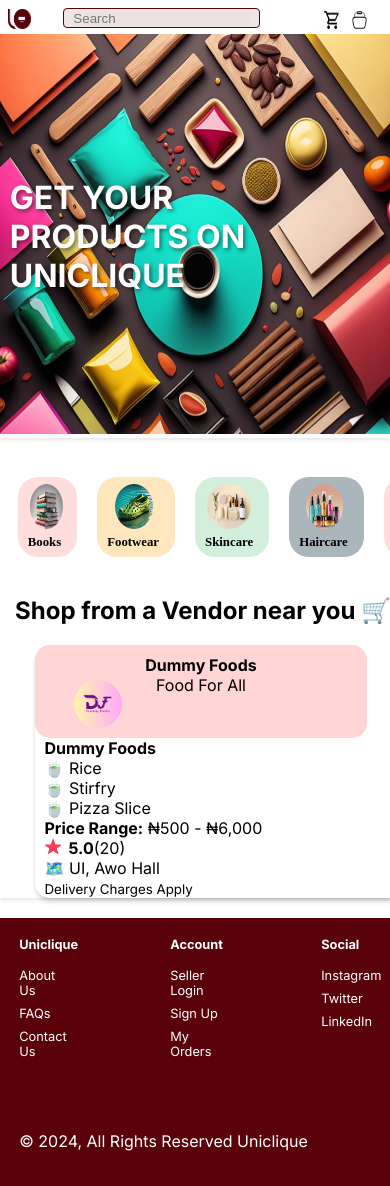
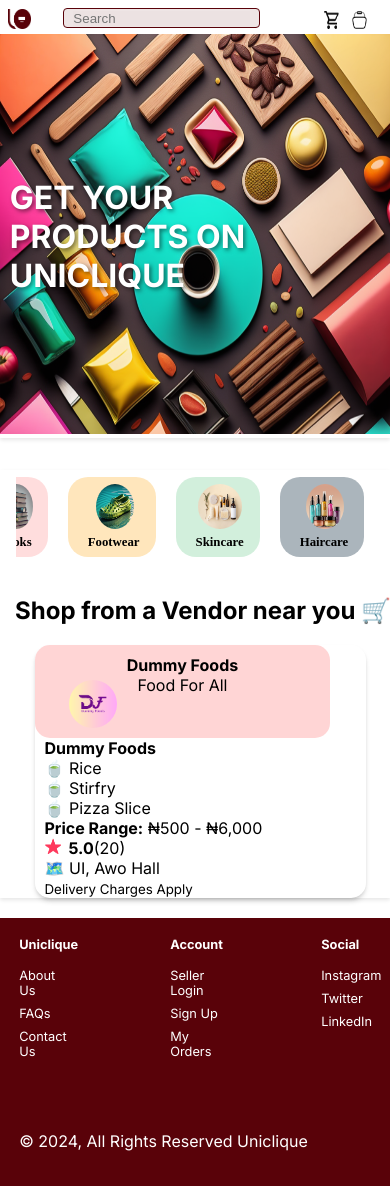
Before and after one commit to Oyinade003/Product-Page, a React (Vite) app in the folder product_page/: page / in a window 390 px wide. Built offline with nearby package versions, Linux system fonts and the light colour scheme.

Commit message:
redesign

```diff
--- a/product_page/src/styles/MainContent.module.css
+++ b/product_page/src/styles/MainContent.module.css
@@ -132,16 +132,15 @@
 
   @media (max-width: 768px) and (min-width: 325px) {
     .categoryIcons {
-      gap: 0;
       overflow-y: scroll;
       margin: 2rem 0 2rem 1rem;
       padding: 8px;
     }
     .categoryIcon {
       justify-items: center;
-      width: 5em;
+      width: 6em;
       height: 4em;
-      padding-left: 20px;
+      /* padding-left: 20px; */
     }
     .categoryIcon img{
       width: 75%;
@@ -155,7 +154,7 @@
     }
     .vendor{
       font-size: 1rem;
-      width: 95%;
+      width: 85%;
     }
     .vendorSignUp {
       min-width: 100px;
@@ -192,12 +191,14 @@
     .categoryIcons {
       gap: 0;
       padding: 7px;
+      width: 90%;
+      overflow-y: scroll;
     }
     .categoryIcon {
       justify-items: center;
-      width: 6em;
+      width: 7em;
       height: 5em;
-      padding-left: 10px;
+      /* padding-left: 10px; */
       padding-bottom: 5px;
       margin: 0px 10px 0 10px;
     }
@@ -214,7 +215,7 @@
     }
     .vendor{
       font-size: 1rem;
-      width: 95%;
+      width: 85%;
     }
     .vendorSignUp {
       min-width: 100px;
```
